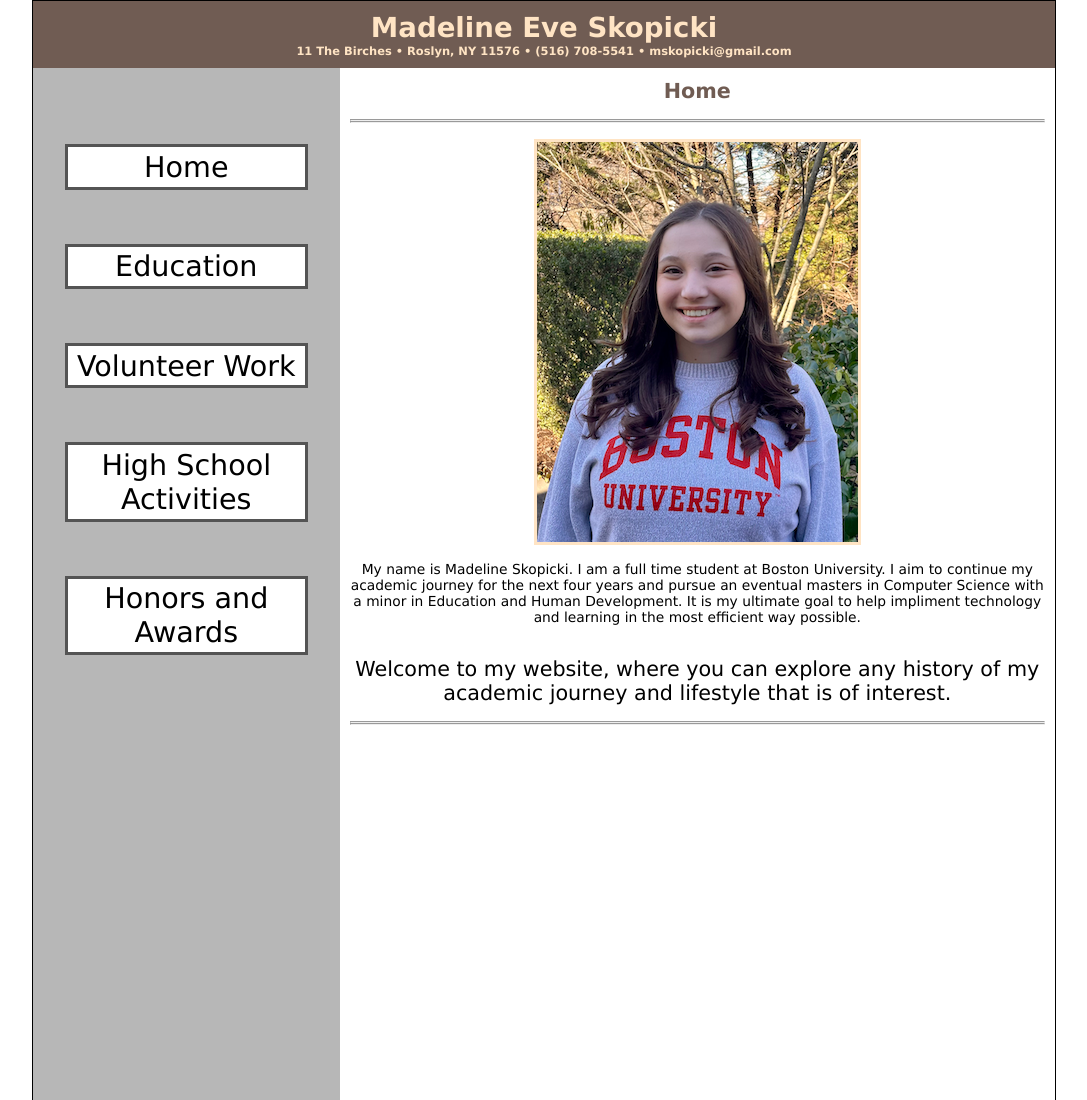
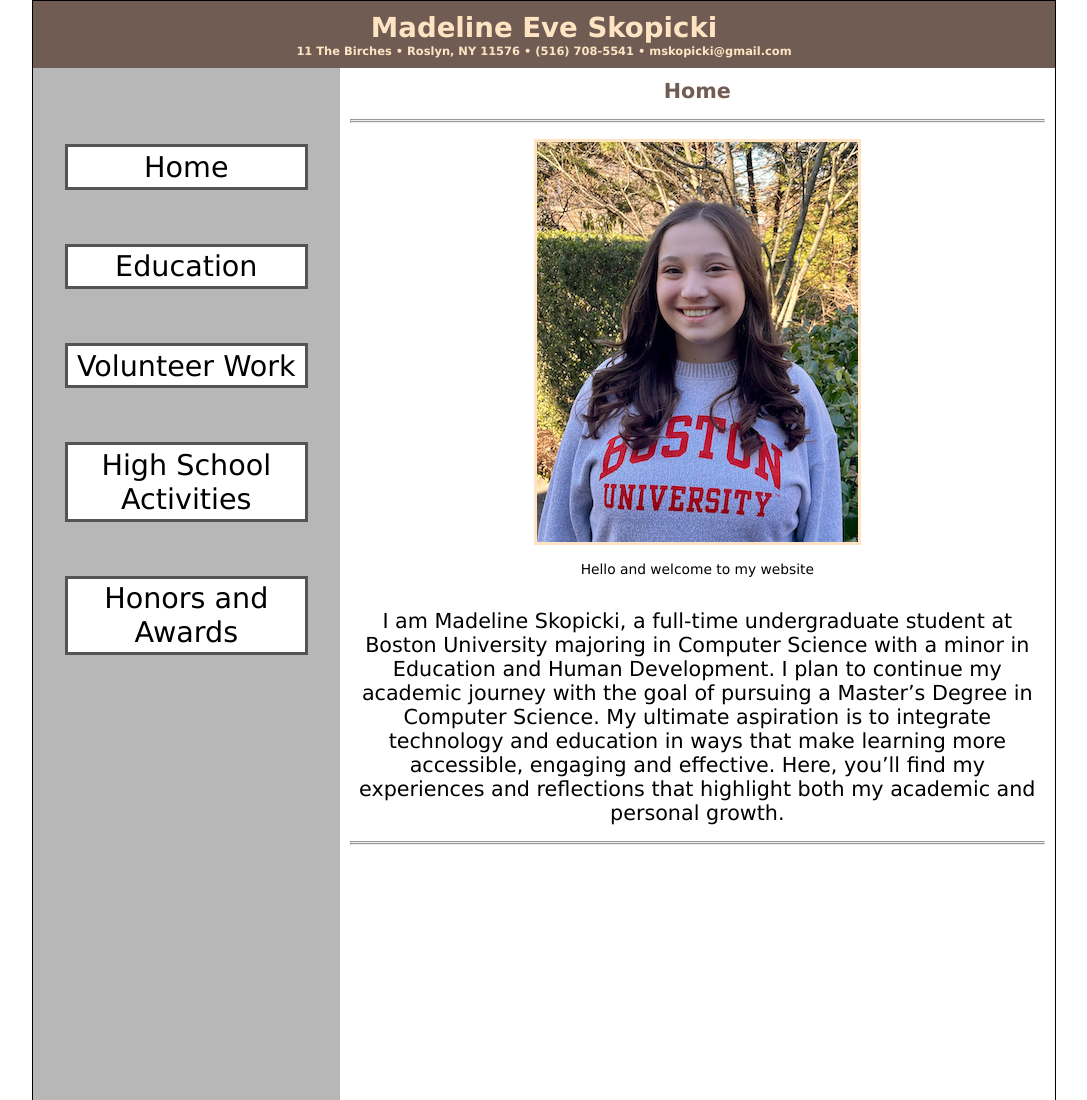
Before and after one commit to msko24/madelineskopicki, a plain HTML site: page resume/home/home.html in a window 1280 px wide. Shown: the top 1100 px of the page, without its empty margins (96-1183 px from the left). Drawn offline with Linux system fonts and the light colour scheme.

Commit message:
Update home.html

```diff
--- a/resume/home/home.html
+++ b/resume/home/home.html
@@ -33,10 +33,10 @@
                                 <img src="../src/profile.png" alt="Madeline">
                             </a>
                         <br>
-                            <p>My name is Madeline Skopicki. I am a full time student at Boston University. I aim to continue my academic journey for the next four years and pursue an eventual masters in Computer Science with a minor in Education and Human Development. It is my ultimate goal to help impliment technology and learning in the most efficient way possible.</p>
+                            <p>Hello and welcome to my website</p>
                             <br>
                             <br>
-                            <p id="welcome">Welcome to my website, where you can explore any history of my academic journey and lifestyle that is of interest.</p>
+                            <p id="welcome">I am Madeline Skopicki, a full-time undergraduate student at Boston University majoring in Computer Science with a minor in Education and Human Development. I plan to continue my academic journey with the goal of pursuing a Master’s Degree in Computer Science. My ultimate aspiration is to integrate technology and education in ways that make learning more accessible, engaging and effective. Here, you’ll find my experiences and reflections that highlight both my academic and personal growth.</p>
                     <br>
                     <hr>
                     <hr>
```
